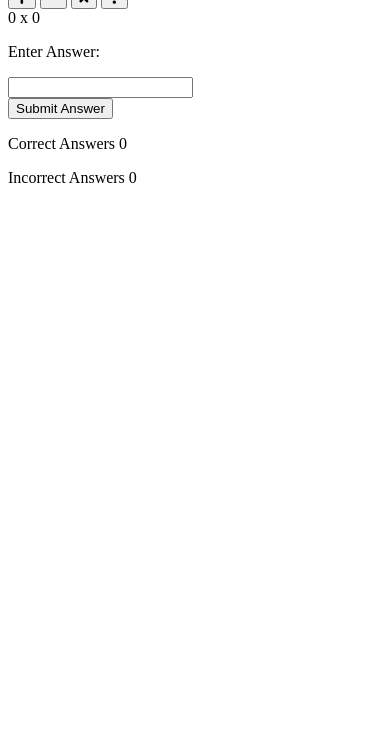
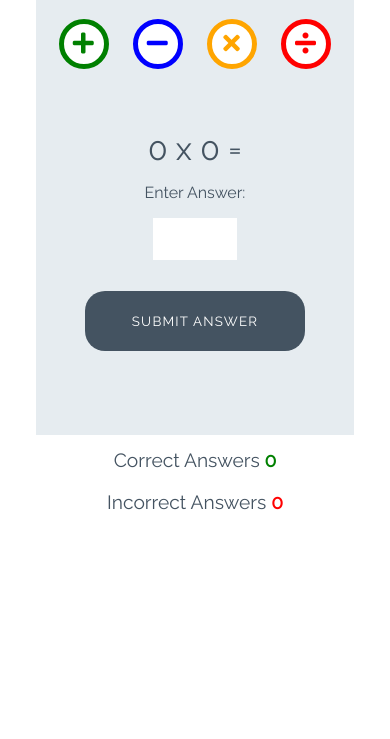
Before and after one commit to DanRider84/love-maths, a plain HTML site: page index.html in a window 390 px wide. Shown: the part 105-844 px from the top of the page. Drawn offline with Linux system fonts and the light colour scheme.

Commit message:
Add styles for game

```diff
--- a/assets/css/style.css
+++ b/assets/css/style.css
@@ -0,0 +1,253 @@
+/* --------- Global style */
+
+body {
+    background-color: white;
+    font-family: "Raleway", sans-serif;
+    color: #445361;
+    text-align: center;
+}
+
+/* --------- Heading */
+
+.heading {
+    text-align: center;
+    font-size: 2.5rem;
+}
+
+.logo {
+    height: 40px;
+    padding-right: 5px;
+}
+
+/* --------- Game layout */
+
+.game-area {
+    background-color: #E6ECF0;
+    box-sizing: border-box;
+    width: 85%;
+    height: 65vh;
+    max-height: 450px;
+    max-width: 830px;
+    margin-left: auto;
+    margin-right: auto;
+    padding: 1%;
+}
+
+.question-area {
+    width: 50%;
+    font-size: 2rem;
+    margin: auto;
+    padding: 50px 0;
+}
+
+.question-area span {
+    padding: 0 15px;
+}
+
+.score-area {
+    margin: 5px auto;
+    width: 60%;
+    font-size: 1.2rem;
+}
+
+.controls-area {
+    width: 85%;
+    margin: 30px auto;
+}
+
+#score {
+    color: green;
+    font-weight: bold;
+}
+
+#incorrect {
+    color: red;
+    font-weight: bold;
+}
+
+.answer-message {
+    display: none;
+    font-size: 1rem;
+}
+
+#answer-box {
+    border: none;
+    color: #445361;
+    display: inline-block;
+    height: 40px;
+    width: 80px;
+    font-size: 1.2rem;
+}
+
+.scores {
+    display: inline-block;
+    padding: 25px;
+}
+
+/* --------- Buttons */
+
+.btn {
+    width: 220px;
+    height: 60px;
+    font-family: "Raleway", sans-serif;
+    text-transform: uppercase;
+    letter-spacing: 1.2px;
+    color: white;
+}
+
+.btn:focus {
+    outline: none;
+}
+
+.btn--big {
+    padding-top: 10px;
+    border-radius: 50%;
+    background-color: white;
+    border: 10px solid;
+    width: 100px;
+    height: 100px;
+    font-size: 3.2rem;
+    margin: 0 30px;
+    transition: all 0.5s;
+}
+
+.btn-big::after {
+    content: attr(data-type);
+    font-size: 1rem;
+    color: #445361;
+    position: relative;
+    left: -0.5em;
+
+}
+
+.btn--blue {
+    border-color: blue;
+    color: blue;
+}
+
+.btn--blue:active,
+.btn--blue:hover {
+    background-color: darkblue;
+    color: white;
+}
+
+.btn--orange {
+    border-color: orange;
+    color: orange;
+}
+
+.btn--orange:active,
+.btn--orange:hover {
+    background-color: darkorange;
+    color: white;
+}
+
+.btn--red {
+    border-color: red;
+    color: red;
+}
+
+.btn--red:active,
+.btn--red:hover {
+    background-color: darkred;
+    color: white;
+}
+
+.btn--green {
+    border-color: green;
+    color: green;
+}
+
+.btn--green:active,
+.btn--green:hover {
+    background-color: darkgreen;
+    color: white;
+}
+
+.btn--gray {
+    margin-top: 25px;
+    background-color: #445361;
+    border: 1px transparent;
+    border-radius: 20px;
+}
+
+.btn--gray:active,
+.btn--gray:hover {
+    background-color: #0d1013;
+}
+
+/* --------- Media queries */
+
+@media (max-width: 414px) {
+    .controls-area {
+        width: 100%;
+    }
+
+    .btn--big {
+        margin: 0 10px;
+        padding: 5px;
+        border: 5px solid;
+        width: 50px;
+        height: 50px;
+        font-size: 1.5rem;
+    }
+
+    .btn--big::after {
+        font-size: 0.6rem;
+        left: -0.7rem;
+    }
+
+    .question-area {
+        padding: 10% 0;
+        width: 100%;
+    }
+
+    .question-area span {
+        padding: 0;
+    }
+
+    .answer-message {
+        display: block;
+    }
+
+    #answer-box {
+        display: block;
+        margin: 0 auto;
+    }
+    .btn--gray {
+        margin-top: 0;
+    }
+
+    .score-area {
+        width: 100%;
+    }
+
+    .scores {
+        margin: 0.5em auto;
+        display: block;
+        padding: 5px;
+    }
+
+    .heading {
+        font-size: 2rem;
+    }
+}
+
+@media (max-width: 320px) {
+    .game-area {
+        height: 70vh;
+    }
+
+    .controls-area {
+        width: 75%;
+        margin: 10px auto;
+    }
+
+    .btn--big {
+        margin: 10px 10px;
+    }
+    .question-area {
+        padding: 10px 0;
+    }
+
+}
--- a/index.html
+++ b/index.html
@@ -1,44 +1,48 @@
 <!DOCTYPE html>
 <html lang="en">
+
 <head>
     <meta charset="UTF-8">
     <meta name="viewport" content="width=device-width, initial-scale=1.0">
 
     <!-- font awesome and google fonts -->
-    <link rel="stylesheet" href="https://use.fontawesome.com/releases/v5.7.2/css/all.css" integrity="sha384-fnmOCqbTlWIlj8LyTjo7mOUStjsKC4pOpQbqyi7RrhN7udi9RwhKkMHpvLbHG9Sr" crossorigin="anonymous">
+    <link rel="stylesheet" href="https://use.fontawesome.com/releases/v5.7.2/css/all.css"
+        integrity="sha384-fnmOCqbTlWIlj8LyTjo7mOUStjsKC4pOpQbqyi7RrhN7udi9RwhKkMHpvLbHG9Sr" crossorigin="anonymous">
     <link href="https://fonts.googleapis.com/css?family=Raleway%7CRighteous" rel="stylesheet">
 
     <link rel="stylesheet" href="assets/css/style.css">
     <title>Document</title>
 </head>
+
 <body>
-    <h1 class="heading"></h1>
+    <h1 class="heading">
         <img class="logo" src="assets/images/logo.png" alt="logo"> Love Maths
+    </h1>
+
     <div class="game-area">
         <div class="controls-area">
-            <button class="btn btn--big btn--green">
-                  <i class="fas fa-plus"></i>
+            <button data-type="addition" class="btn btn--big btn--green">
+                <i class="fas fa-plus"></i>
             </button>
-            <button class="btn btn--big btn--blue">
-                  <i class="fas fa-minus"></i>
+            <button data-type="subtract" class="btn btn--big btn--blue">
+                <i class="fas fa-minus"></i>
             </button>
-            <button class="btn btn--big btn--orange">
-                  <i class="fas fa-times"></i>
+            <button data-type="multiply" class="btn btn--big btn--orange">
+                <i class="fas fa-times"></i>
             </button>
-            <button class="btn btn--big btn--red">
-                  <i class="fas fa-divide"></i>
+            <button data-type="division" class="btn btn--big btn--red">
+                <i class="fas fa-divide"></i>
             </button>
         </div>
-
         <div class="question-area">
             <span id="operand1">0</span>
             <span id="operator">x</span>
             <span id="operand2">0</span>
-            <span></span>
+            <span>=</span>
             <p class="answer-message">Enter Answer:</p>
             <input id="answer-box" type="number">
         </div>
-        <button class="btn btn--gray">Submit Answer</button>
+        <button data-type="submit" class="btn btn--gray">Submit Answer</button>
     </div>
 
     <div class="score-area">
@@ -48,4 +52,5 @@
 
     <script src="assets/js/script.js"></script>
 </body>
+
 </html>
```
